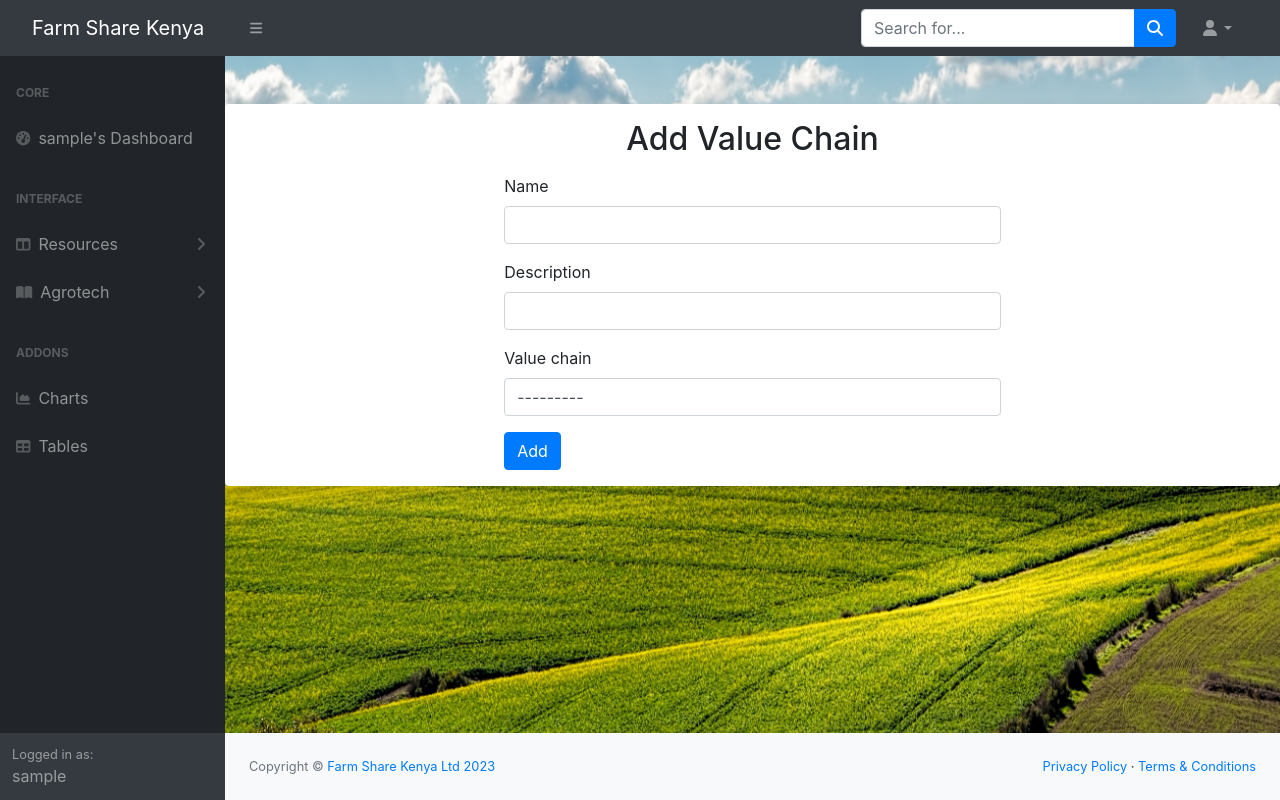
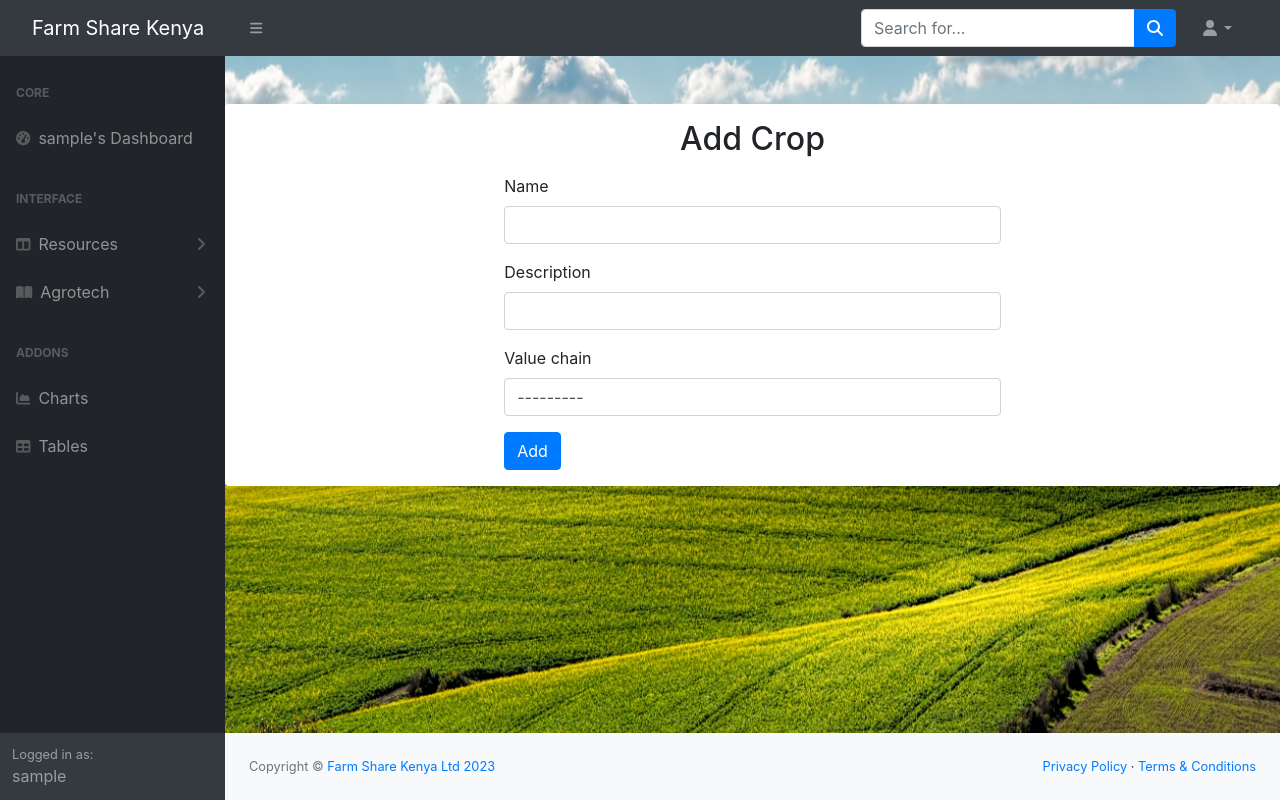
Before and after one commit to KabuyaSamuel/Farm-Flow, a Django app: page /farmerdata/crop/add/ in a window 1280 px wide. Run offline with Django 4.2, Linux system fonts and the light colour scheme; the visitor is signed in with stand-in values (Sample User, id 1); data that the repository does not hold is empty; some libraries are stand-ins or nearby versions.

Commit message:
correct typo on add crop form

```diff
--- a/farmerdata/templates/add_crop.html
+++ b/farmerdata/templates/add_crop.html
@@ -4,7 +4,7 @@
 <div class="container mt-5 shadow p-3 mb-5 bg-white rounded">
     <div class="row justify-content-center">
         <div class="col-md-6">
-            <h2 class="text-center mb-3">Add Value Chain</h2>
+            <h2 class="text-center mb-3">Add Crop</h2>
             <form method="POST">
                 {% csrf_token %}
                 {% for field in form %}
```
